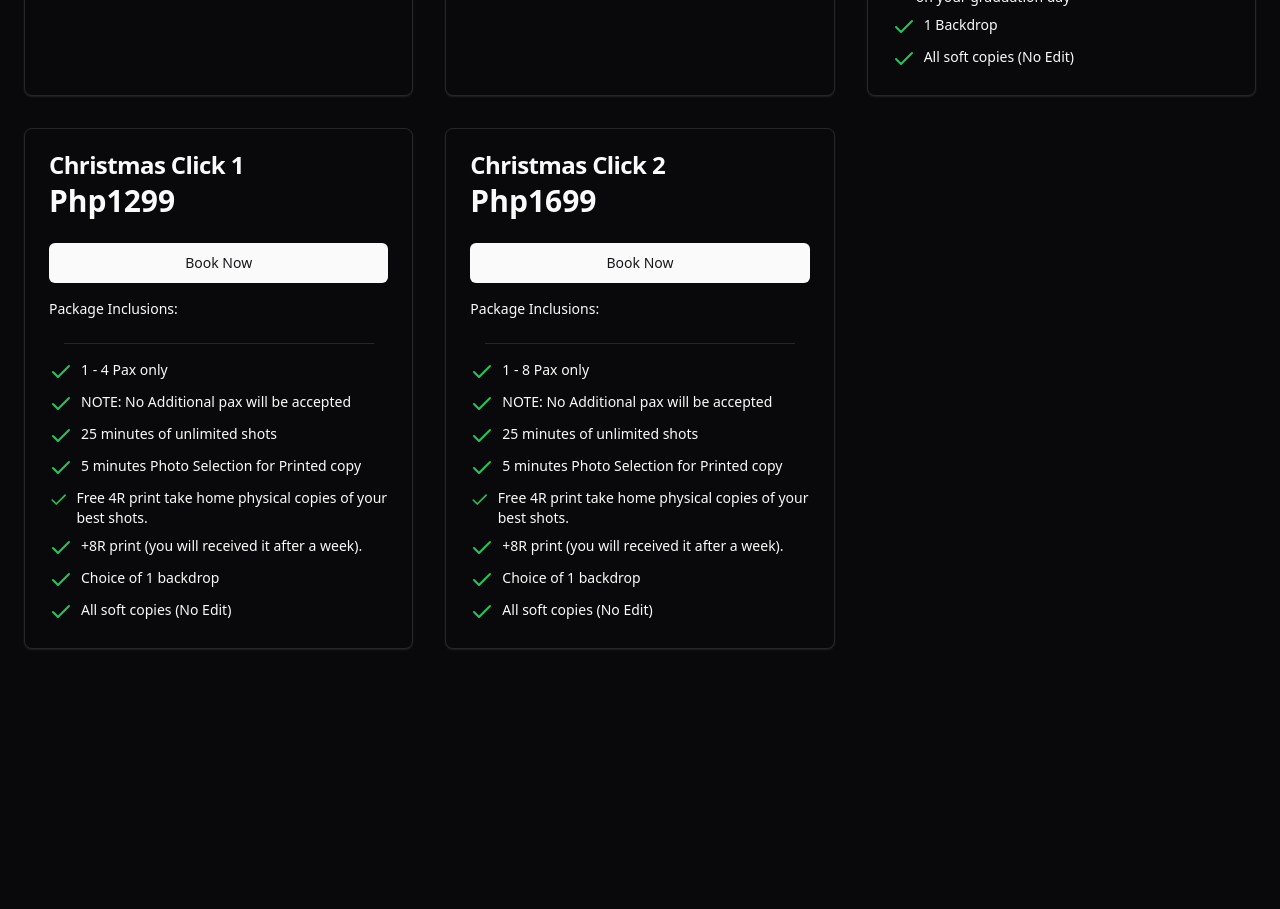
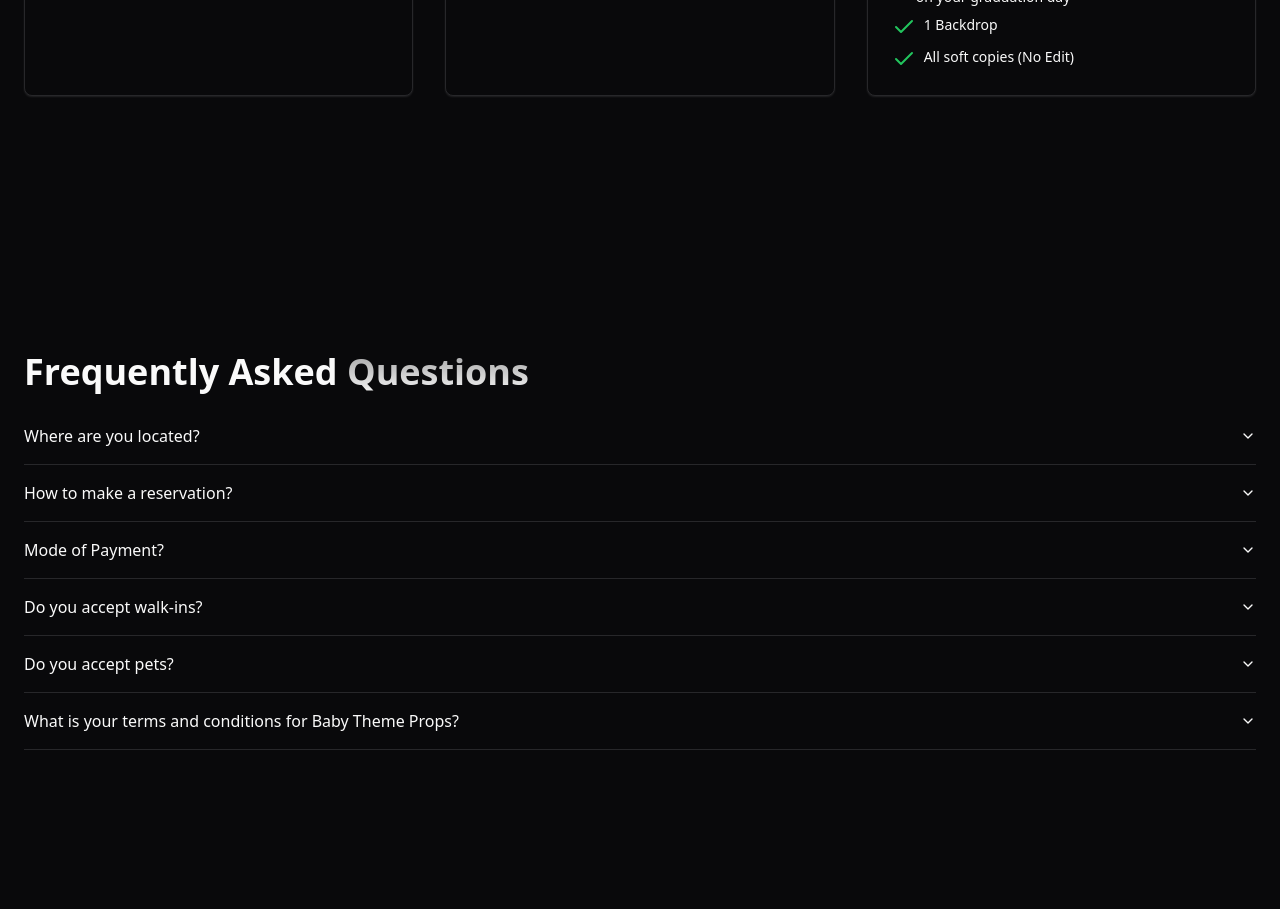
Before and after one commit to aelcode/kklick_landing_page, a React (Vite) app: page / in a window 1280 px wide. Shown: the part 4540-5449 px from the top of the page. Built offline with nearby package versions, Linux system fonts and the light colour scheme.

Commit message:
remove Christmas package

```diff
--- a/src/components/Pricing.tsx
+++ b/src/components/Pricing.tsx
@@ -326,46 +326,6 @@ const pricingList: PricingProps[] = [
     sampleImage: "",
     bookModal: <ModalBudget />,
   },
-  {
-    title: "Christmas Click 1",
-    popular: 0,
-    price: 1299,
-    description: "Package Inclusions:",
-    buttonText: "Book Now",
-    buttonUrl: "https://cal.com/kklick/christmas-click-1-php1299-dp500",
-    benefitList: [
-      "1 - 4 Pax only",
-      "NOTE: No Additional pax will be accepted",
-      "25 minutes of unlimited shots",
-      "5 minutes Photo Selection for Printed copy",
-      "Free 4R print take home physical copies of your best shots.",
-      "+8R print (you will received it after a week).",
-      "Choice of 1 backdrop",
-      "All soft copies (No Edit)",
-    ],
-    sampleImage: "",
-    bookModal: <ModalBudget />,
-  },
-  {
-    title: "Christmas Click 2",
-    popular: 0,
-    price: 1699,
-    description: "Package Inclusions:",
-    buttonText: "Book Now",
-    buttonUrl: "https://cal.com/kklick/christmas-click-2-php1699-dp600",
-    benefitList: [
-      "1 - 8 Pax only",
-      "NOTE: No Additional pax will be accepted",
-      "25 minutes of unlimited shots",
-      "5 minutes Photo Selection for Printed copy",
-      "Free 4R print take home physical copies of your best shots.",
-      "+8R print (you will received it after a week).",
-      "Choice of 1 backdrop",
-      "All soft copies (No Edit)",
-    ],
-    sampleImage: "",
-    bookModal: <ModalBudget />,
-  },
 ];
 
 export const Pricing = () => {
```
